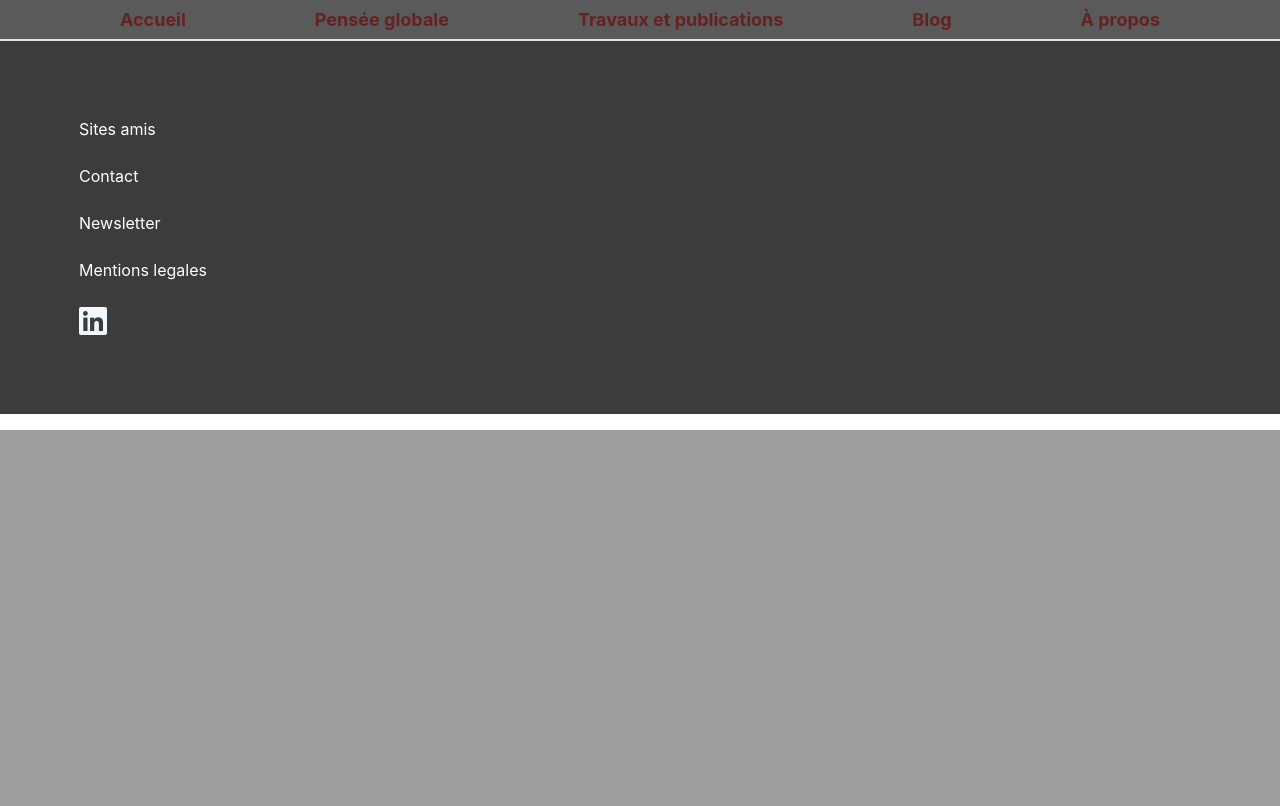
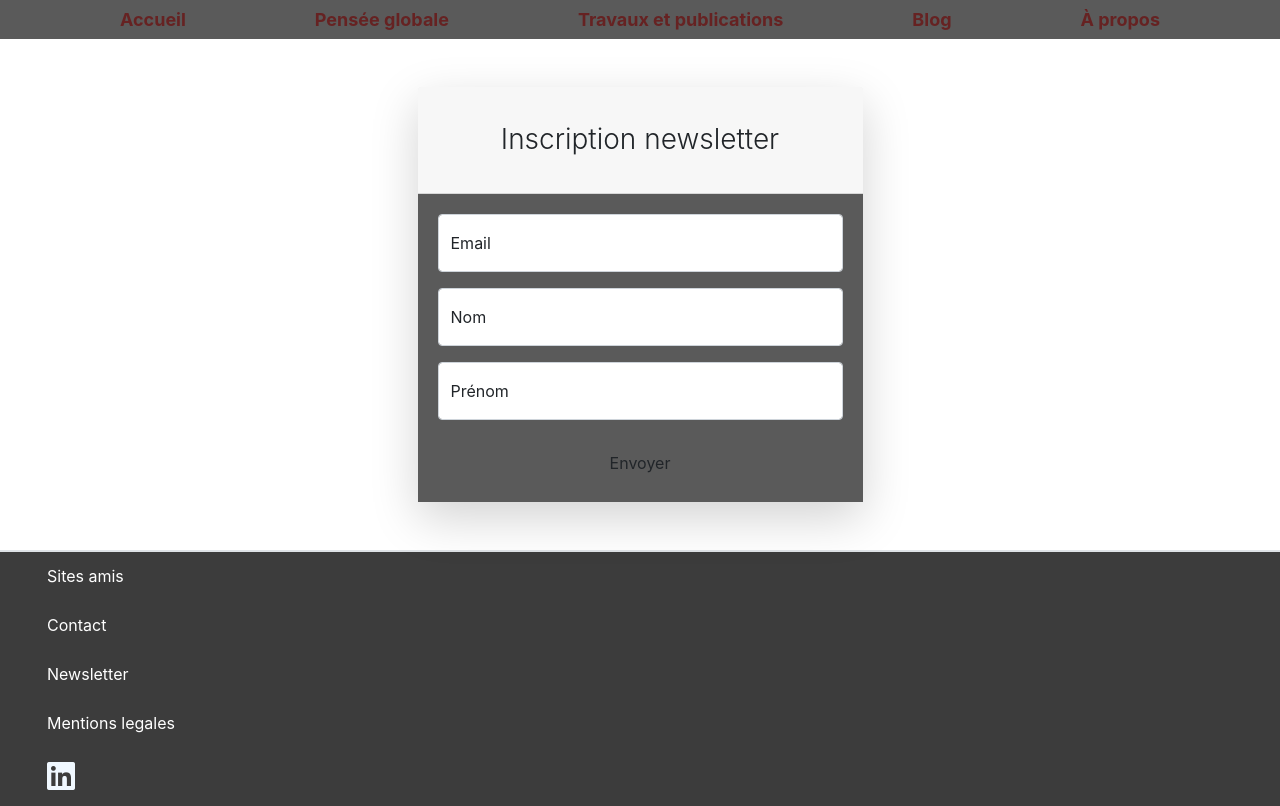
Before and after one commit to d1mj0/Pierrot_Project, a PHP site: page /newsletter.php in a window 1280 px wide. Shown: the part 960-1766 px from the top of the page. Before the commit the page ends 1390 px from the top, so only its background shows below. Run offline with PHP 8.4, Linux system fonts and the light colour scheme; some libraries are stand-ins or nearby versions.

Commit message:
late night update

```diff
--- a/views/La_version_de_eve.php
+++ b/views/La_version_de_eve.php
@@ -8,7 +8,7 @@
 <br>
         <br>
         <section>
-            <div class="container">
+            <div class="container-fluid">
                     <div class="row">
                         <div class="title col-12">
                             <h2>Travaux et Publications</h2>
--- a/views/a_propos.php
+++ b/views/a_propos.php
@@ -9,7 +9,7 @@
         <br>
         <br>
         <section>
-            <div class="container">
+            <div class="container-fluid">
                     <div class="row">
                         <div class="title col-12">
                             <h2>Biographie</h2>
--- a/views/assets/css/style.css
+++ b/views/assets/css/style.css
@@ -7,6 +7,7 @@
 main a{
 
     text-decoration: none;
+    color: black;
 }
 
 main a:hover{
@@ -14,8 +15,8 @@ main a:hover{
     text-decoration: none;
 }
 
-h1, h2, h3, h4, h5, h6{
-    color: #ffffff;
+.text{
+    text-justify: newspaper;
 }
 
 /*<---------------------------------------------Header--------------------------------------------->*/
@@ -92,7 +93,7 @@ nav ul{
     background: linear-gradient(90deg, rgba(2,0,36,1) 0%, rgba(90,90,90,1) 0%, rgba(255,255,255,0) 69%);
 }
 
-/*<---------------------------------------------Blog--------------------------------------------->*/
+/*<---------------------------------------------Card--------------------------------------------->*//*<---------------------------------------------Card--------------------------------------------->*/
 .card-body{
     background-color: #5a5a5a;
 }
@@ -105,6 +106,13 @@ nav ul{
     color:#ffffff;
 }
 
+
+/*<---------------------------------------------Button--------------------------------------------->*/
+.btn{
+    color: #ffffff;
+    background-color: #7a2b2b;
+}
+
 /*<---------------------------------------------Footer--------------------------------------------->*/
 img_pensee_globale
 div .border{
@@ -114,7 +122,12 @@ div .border{
 
 .footer-row{
     background-color:#3c3c3c ;
-    padding: 5%;
+    margin-bottom: 0rem;
+
+}
+
+ul{
+
 }
 
 .footer-link_menu{
--- a/views/blog.php
+++ b/views/blog.php
@@ -6,11 +6,13 @@
     ?>
 
 <main class="my-5">
-    <div class="container">
-      <!--Section: Content-->
+    <div class="container-fluid">
+      <div class="row">
         <div class="title col-12">
             <h2>Blog</h2>
         </div>
+      </div>
+      <br>
       <section class="text-center">
         <h4 class="mb-5"><strong>Derniers articles</strong></h4>
         <div class="container">
--- a/views/newsletter.php
+++ b/views/newsletter.php
@@ -5,10 +5,44 @@
     require_once('./templates/header.php');
     ?>
 
-    <main>
-        <section>
-
-        </section>
+<main>
+        <div id="layoutContact">
+            <div id="layoutContact_content">
+                    <section>
+                        <div class="container">
+                            <div class="row justify-content-center">
+                                <div class="col-lg-5">
+                                    <div class="card shadow-lg border-0 rounded-lg mt-5">
+                                        <div class="card-header"><h3 class="text-center font-weight-light my-4">Inscription newsletter</h3></div>
+                                            <div class="card-body">
+                                                <form>
+                                                    <div class="form-floating mb-3">
+                                                        <input class="form-control" id="inputEmail" type="email" placeholder="name@example.com" />
+                                                        <label for="inputEmail">Email</label>
+                                                    </div>
+                                                    <div class="form-floating mb-3">
+                                                        <input class="form-control" id="inputName" type="name" placeholder="Nom" />
+                                                        <label for="inputName">Nom</label>
+                                                    </div>
+                                                    <div class="form-floating mb-3">
+                                                        <input class="form-control" id="inputLastName" type="lastname" placeholder="Prénom" />
+                                                        <label for="inputLastName">Prénom</label>
+                                                    </div>
+                                                    <div class="d-flex align-items-center justify-content-center mt-4 mb-0">
+                                                            <a class="btn" href="">Envoyer</a>
+                                                    </div>
+                                                </form>
+                                            </div>
+                                        </div>
+                                    </div>
+                                </div>
+                            </div>
+                        </div>
+                </section>
+            </div>
+        </div>
+        <br>
+        <br>
     </main>
 
     <?php
--- a/views/pensee_globale.php
+++ b/views/pensee_globale.php
@@ -36,7 +36,7 @@
 
                         </div>
                     </div>
-                        <div class="col-sm-md-lg-xl">
+                        <div class="col-12">
                             <p>Pierre André Jarillot. Né entre lac et montagnes il y a presque 45 ans, je m'ennuyais ferme dans ma contrée savoyarde. Pour m'extirper
                             autant de mon milieux culturel que de ma condition sociale, je jetais alors mon dévolu sur les sciences sociales et humaines. Docteur en
                             anthropologie diplômé de Paris 8 depuis 2018, j’ai été journaliste avant de devenir machiniste de théâtre pour financer ma thèse. Si
--- a/views/sites_amis.php
+++ b/views/sites_amis.php
@@ -9,7 +9,7 @@
         <br>
         <br>
         <section>
-            <div class="container">
+            <div class="container-fluid">
                     <div class="row">
                         <div class="title col-12">
                             <h2>Sites Amis</h2>
--- a/views/travaux_et_publications.php
+++ b/views/travaux_et_publications.php
@@ -9,7 +9,7 @@
         <br>
         <br>
         <section>
-            <div class="container">
+            <div class="container-fluid">
                     <div class="row">
                         <div class="title col-12">
                             <h2>Travaux et Publications</h2>
```
Also changed, not shown: views/contact.php (+6 -6 lines), views/index.php (+8 -7 lines), views/mentions_legales.php (+6 -11 lines).
